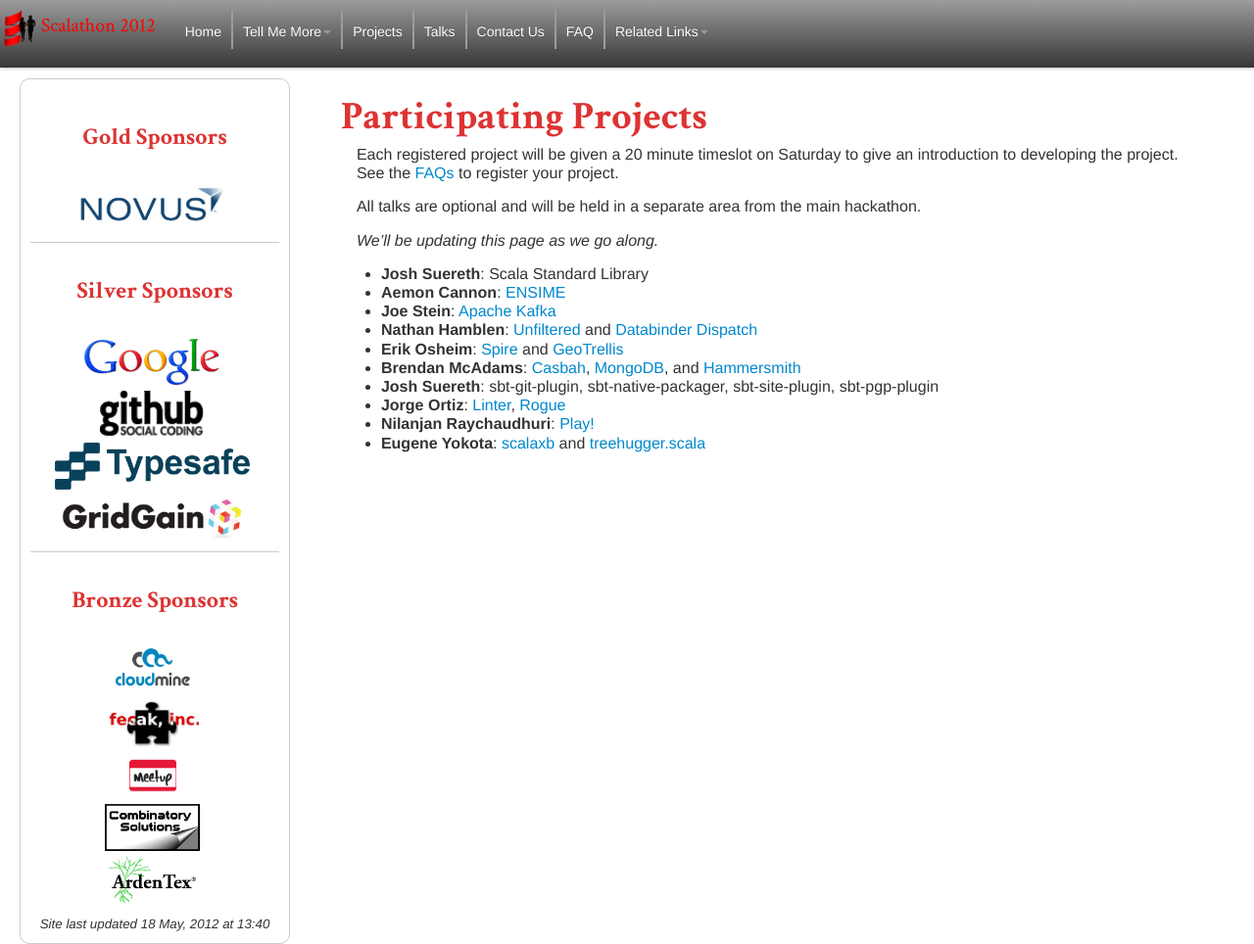
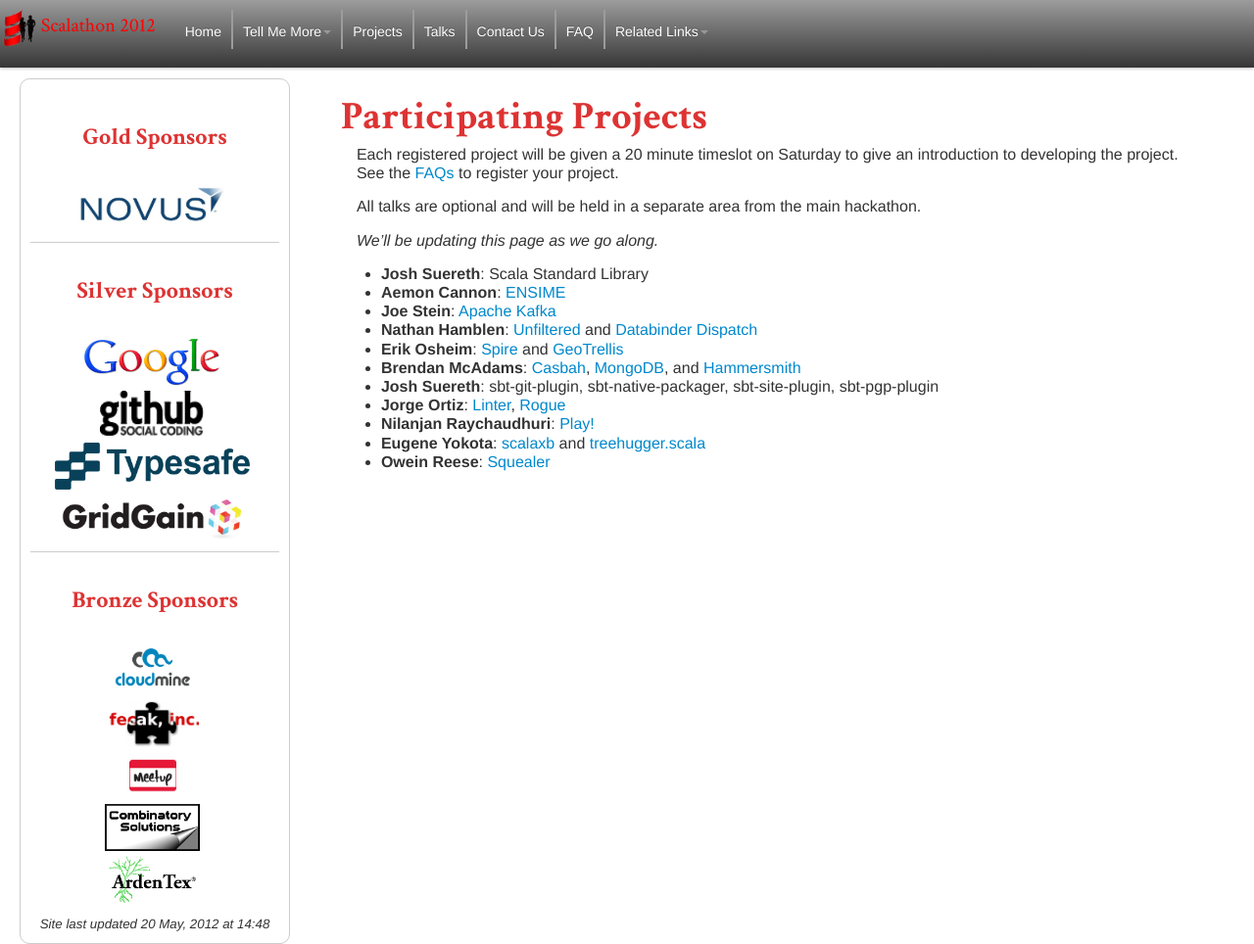
Before and after one commit to scala-phase/scalathon, a Jekyll site: the page built from 2012/projects.md, in a window 1280 px wide and 964 px high. Shown: the whole window at 98% size. Built offline with Jekyll 4.4.1, drawn with Linux system fonts in a browser that asks for light colours; nearby versions of some CDN libraries.

Commit message:
Squealer

```diff
--- a/2012/projects.md
+++ b/2012/projects.md
@@ -21,3 +21,4 @@
 * **Jorge Ortiz**: [Linter](https://github.com/jorgeortiz85/linter), [Rogue](https://github.com/foursquare/rogue)
 * **Nilanjan Raychaudhuri**: [Play!](http://www.playframework.org/)
 * **Eugene Yokota**: [scalaxb](http://scalxb.org/) and [treehugger.scala](http://eed3si9n.com/treehugger/)
+* **Owein Reese**: [Squealer](http://wheaties.github.com/Squealer/)
--- a/_includes/last-modified-header.html
+++ b/_includes/last-modified-header.html
@@ -1 +1 @@
-<meta http-equiv="Last-Modified" content="Fri, 18 May 2012 17:40:54 GMT">
+<meta http-equiv="Last-Modified" content="Sun, 20 May 2012 18:48:37 GMT">
--- a/_includes/last-updated-2012.html
+++ b/_includes/last-updated-2012.html
@@ -1 +1 @@
-<span class="date">Site last updated 18 May, 2012 at 13:40</span>
+<span class="date">Site last updated 20 May, 2012 at 14:48</span>
--- a/sass/style-2012.scss
+++ b/sass/style-2012.scss
@@ -150,7 +150,6 @@
   // ----------------------------------------------------------------------
   // END FIXED SIDEBAR DEFS
   // ----------------------------------------------------------------------
-
 
   #sponsors-sidebar {
     margin-right: 10px !important;
```
